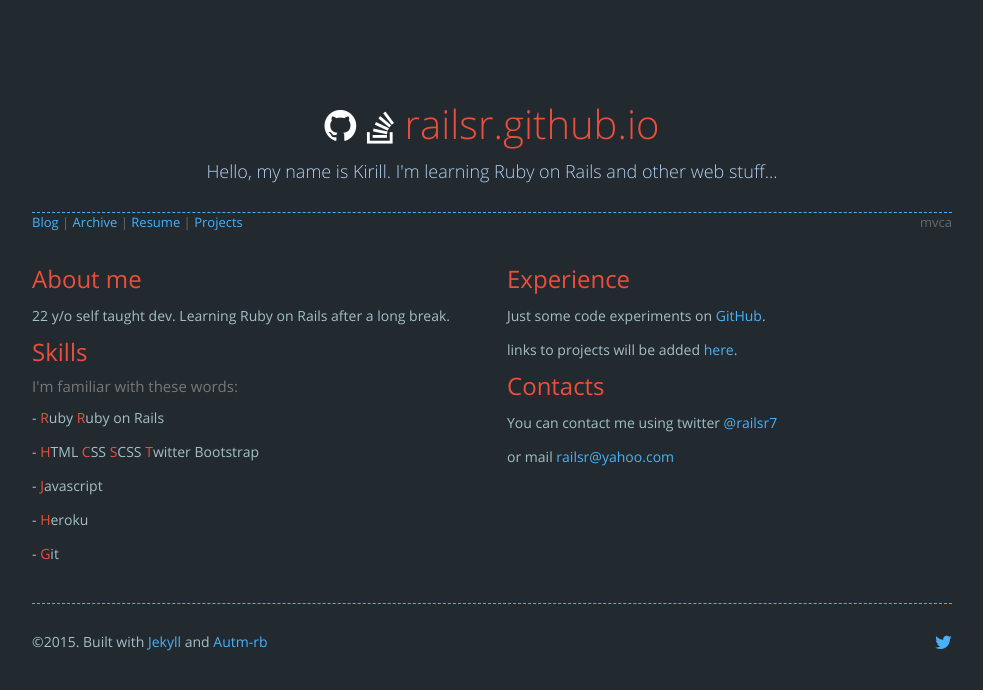
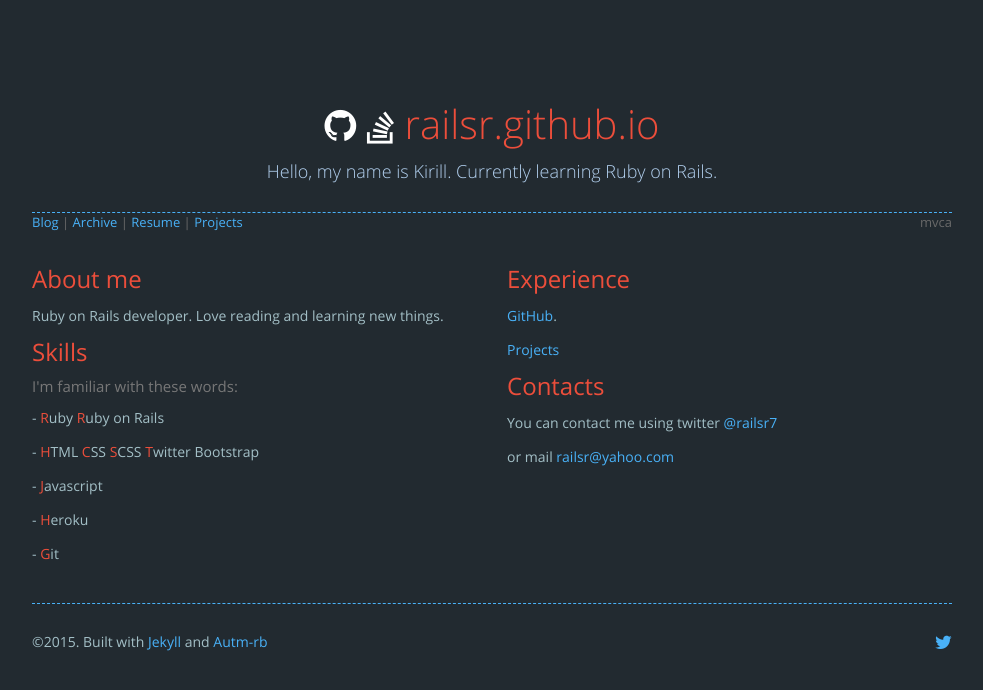
Before and after one commit to railsr/railsr.github.io, a Jekyll site: the page built from resume.html, in a window 1280 px wide. Shown: the top 690 px of the page, without its empty margins (148-1131 px from the left). Built offline with Jekyll 4.4.1, drawn with Linux system fonts in a browser that asks for light colours; nearby versions of some CDN libraries; comment, search, counter and statistics services are not loaded.

Commit message:
some edits

```diff
--- a/_includes/title.html
+++ b/_includes/title.html
@@ -11,7 +11,7 @@
 	</h1>
 
 	<!-- Add something about you in p tag-->
-	<p>Hello, my name is Kirill. I'm learning Ruby on Rails and other web stuff...</p>
+	<p>Hello, my name is Kirill. Currently learning Ruby on Rails.</p>
 	<hr/>
 
 	{% include nav-links.html %}
--- a/resume.html
+++ b/resume.html
@@ -8,7 +8,7 @@
   <div class="col-md-6 post-nav">
     <div id="about_me">
       <h2>About me</h2>
-      <p>22 y/o self taught dev. Learning Ruby on Rails after a long break.</p>
+      <p>Ruby on Rails developer. Love reading and learning new things.</p>
     </div>
 
     <div id="skills">
@@ -25,8 +25,8 @@
   <div class="col-md-6 post-nav">
     <div id="experience">
       <h2>Experience</h2>
-      <p>Just some code experiments on <a href="https://github.com/railsr?tab=repositories">GitHub</a>.</p>
-      <p>links to projects will be added <a href="{{ "/projects" | prepend:site.baseurl }}">here</a>.</p>
+      <p><a href="https://github.com/railsr?tab=repositories">GitHub</a>.</p>
+      <p><a href="{{ "/projects" | prepend:site.baseurl }}">Projects</a></p>
     </div>
 
     <div id="contacts">
```
